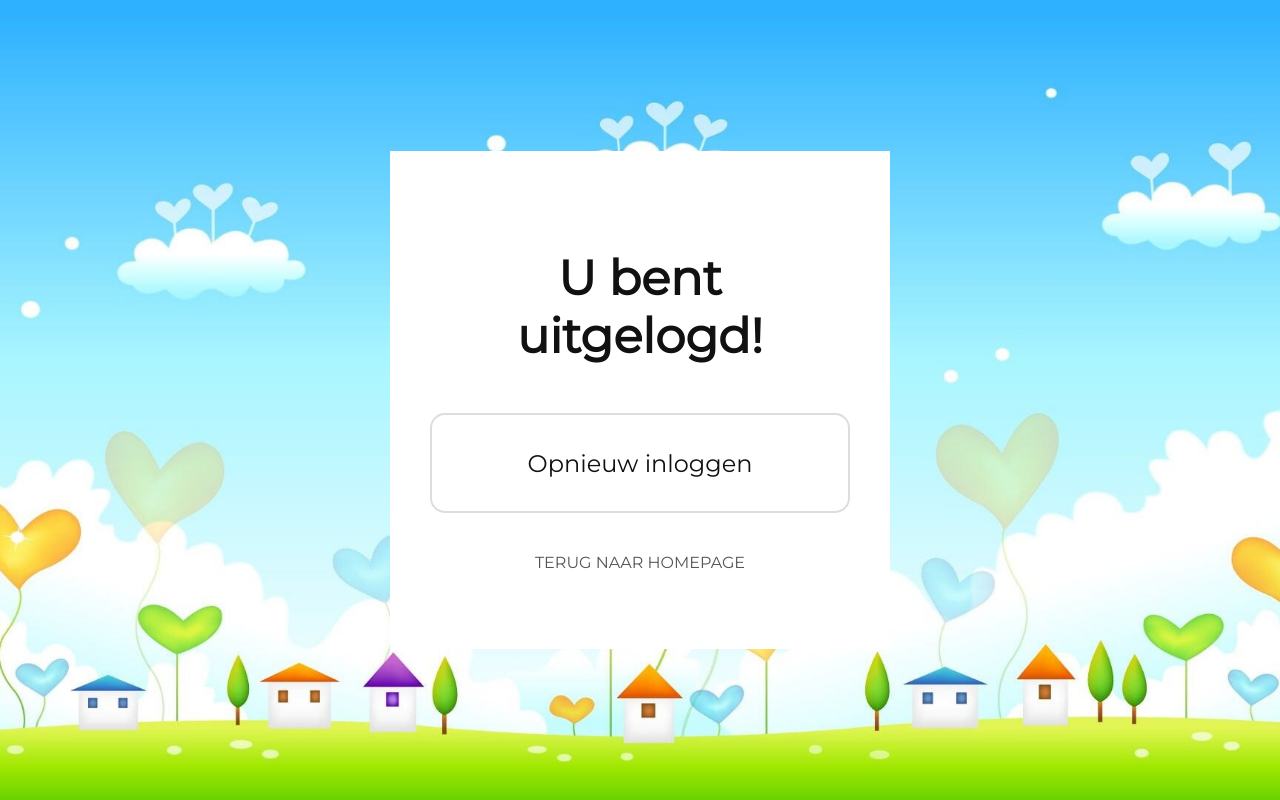
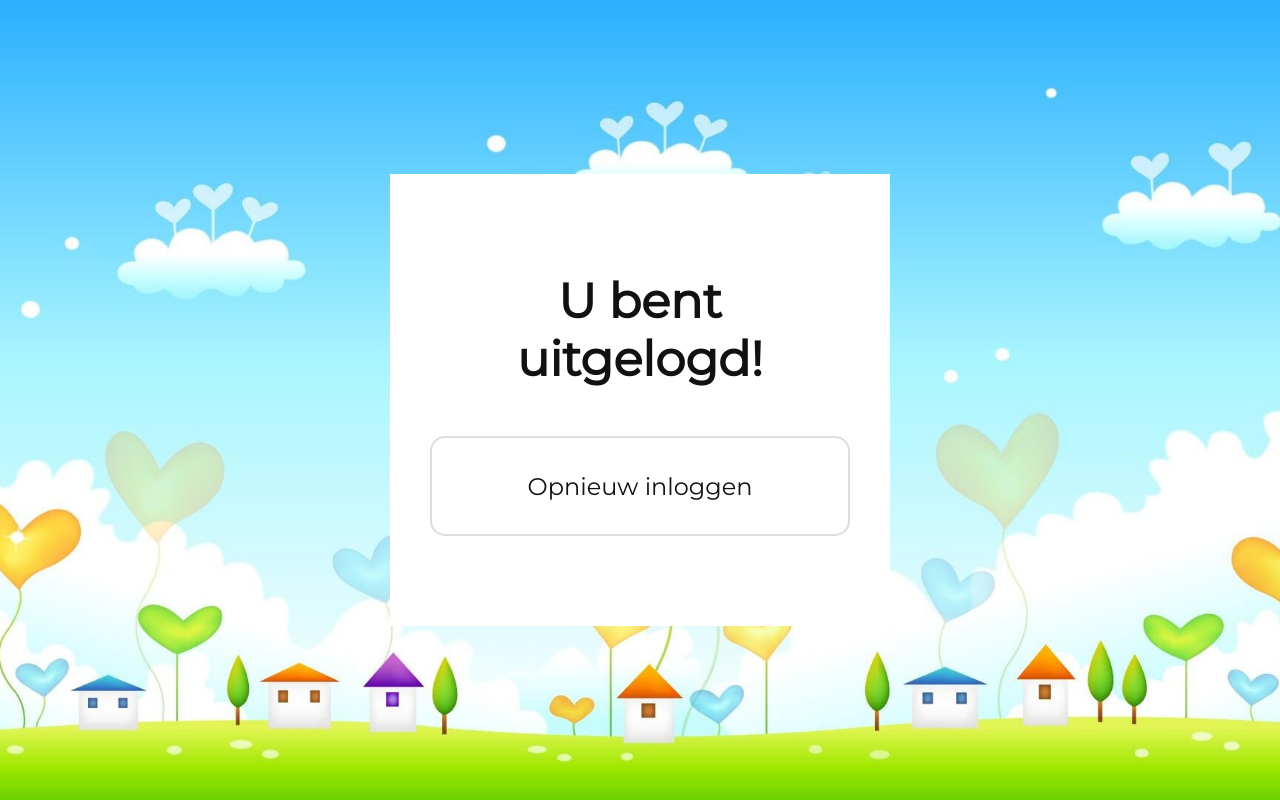
Before and after one commit to LucasRemeeus/C4-Beoordelingssysteem, a PHP site: page /PHP/loguit.php in a window 1280 px wide. Run offline with PHP 8.4, Linux system fonts and the light colour scheme; some libraries are stand-ins or nearby versions.

Commit message:
onnodige link weggehaald

```diff
--- a/PHP/loguit.php
+++ b/PHP/loguit.php
@@ -17,9 +17,6 @@ session_destroy();
         <h1>U bent uitgelogd!</h1>
 
         <button class="loguit">Opnieuw inloggen</button>
-
-        <a href="../index.php">Terug naar Homepage</a><br>
-
     </form>
 
 </body>
```
